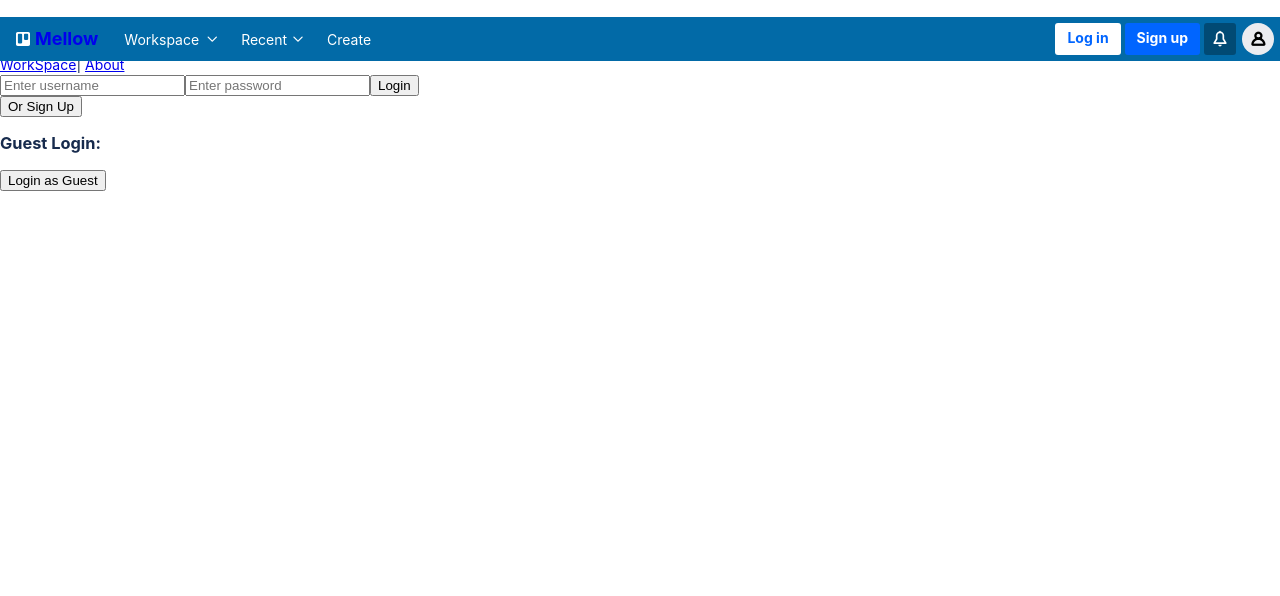
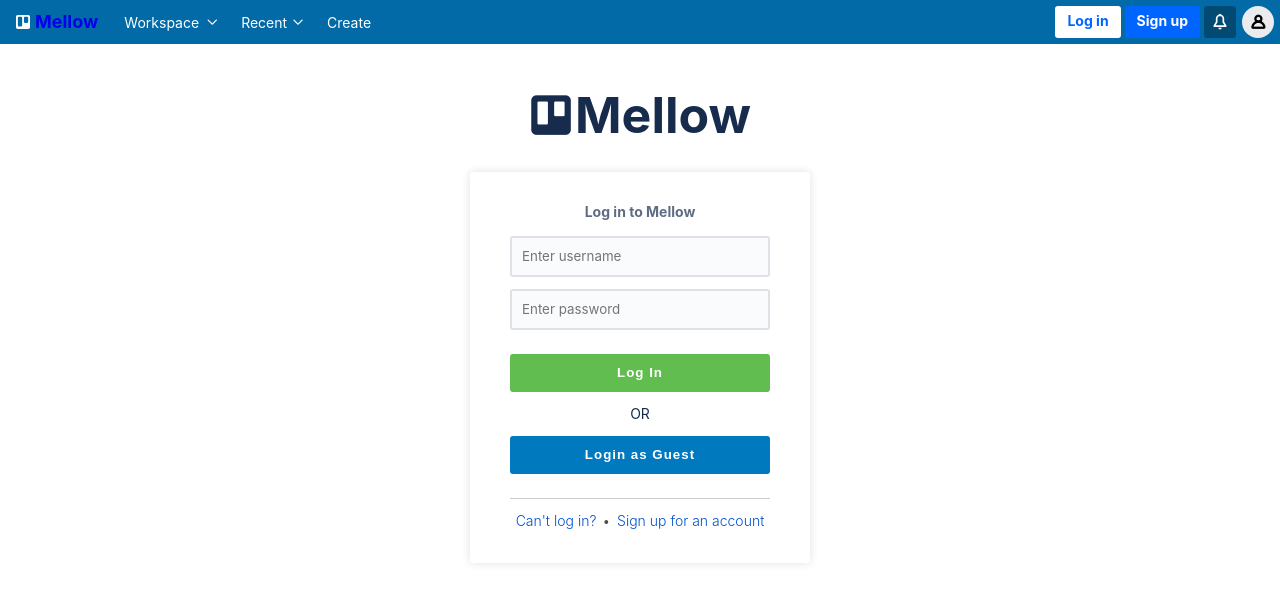
Before and after one commit to ylazarus/mellow-frontend, a Vue app: page /#/login in a window 1280 px wide. Shown: the top 596 px of the page. Built offline with nearby package versions, Linux system fonts and the light colour scheme; no server answers; what v-calendar, vue-unsplash would draw is missing.

Commit message:
login page designed

```diff
--- /dev/null
+++ b/src/styles/scss/cmps/_login-page.scss
@@ -0,0 +1,120 @@
+.login-page {
+  display: flex;
+  flex-direction: column;
+  align-items: center;
+  min-height: 380px;
+
+  .login-logo-header {
+    margin-top: 100px;
+    margin-right: 4px;
+    font-size: 50px;
+    display: flex;
+    align-items: center;
+    .login-icon {
+      margin-top: 6px;
+      span:before {
+        font-family: trellicons;
+        content: "";
+        font-size: 50px;
+      }
+    }
+  }
+
+  .main-login-container {
+    display: flex;
+    flex-direction: column;
+    align-items: center;
+    max-width: 400px;
+    border-radius: 3px;
+    padding: 30px 40px;
+    min-height: 380px;
+    box-shadow: 0 0 10px rgb(0 0 0 / 12%);
+    width: 340px;
+
+    .login-welcome-msg {
+      color: #5e6c84;
+      font-weight: 700;
+    }
+
+    .login-form-container {
+      width: 100%;
+
+      .log-out-button {
+      }
+
+      .sign-in-form,
+      .sign-up-form {
+        display: flex;
+        align-items: center;
+        flex-direction: column;
+        height: 250px;
+
+        .login-form-input {
+          font-family: -apple-system, BlinkMacSystemFont, "Segoe UI", Roboto,
+            Oxygen, Ubuntu, Cantarell, "Open Sans", "Helvetica Neue", sans-serif;
+          height: 44px;
+          margin: 0px 0px 12px 0px;
+          background-color: #fafbfc;
+          border: none;
+          box-shadow: inset 0 0 0 2px #dfe1e6;
+          border-radius: 3px;
+          padding-inline-start: 12px;
+          width: 100%;
+        }
+
+        .login-button {
+          color: #fff;
+          background-color: #61bd4f;
+          user-select: none;
+          border: none;
+          font-weight: 700;
+          letter-spacing: 1px;
+          border-radius: 3px;
+          display: flex;
+          align-items: center;
+          justify-content: center;
+          width: 100%;
+          overflow: hidden;
+          white-space: nowrap;
+          padding: 12px;
+          text-overflow: ellipsis;
+          margin: 12px 0;
+
+          &.guest {
+            background-color: $trello-blue;
+          }
+          .or-div {
+            color: #4d4d4d;
+            font-size: 12px;
+            margin-top: 6px;
+          }
+        }
+      }
+      hr {
+        margin: 12px 0;
+      }
+
+      .signup-select-container {
+          display: flex;
+          justify-content: center;
+        .sign-up-toggle {
+          cursor: pointer;
+          color: #0052cc;
+          font-weight: 300;
+
+          &:hover {
+            text-decoration: underline;
+          }
+        }
+        .trello-dot::before {
+          margin: 0 8px 0 4px;
+          font-family: trellicons;
+          content: "\2022";
+          color: #4d4d4d;
+          font-size: 16px;
+          margin-left: 7px;
+        }
+      }
+    }
+  }
+}
--- a/src/styles/scss/main.scss
+++ b/src/styles/scss/main.scss
@@ -34,3 +34,4 @@
 @import "cmps/checklist-active";
 @import "cmps/attached-img-preview";
 @import "cmps/dashboard-preview";
+@import "cmps/login-page";
--- a/src/views/login-page.vue
+++ b/src/views/login-page.vue
@@ -1,30 +1,69 @@
 
 <template>
-  <section class="login-page-container">
-    <h1>Welcome, please log in or sign up!</h1>
-    <router-link to="/board">WorkSpace</router-link>|
-    <router-link to="/about">About</router-link>
+  <section class="login-page">
+    <h1 class="login-logo-header">
+      <div class="login-icon"><span></span></div>
+      Mellow
+    </h1>
 
-    <button v-if="loggedinUser" @click="doLogout">Logout {{ loggedinUser.username }}</button>
-    <br />
-    <router-link to="/board" v-if="loggedinUser">To WorkSpace</router-link>
-    <section v-else>
-      <form v-if="isSignIn" @submit.prevent="doLogin">
-        <input type="text" v-model="loginCred.username" placeholder="Enter username" />
-        <input type="text" v-model="loginCred.password" placeholder="Enter password" />
-        <button>Login</button>
-      </form>
-      <button @click="toggleLoginSignUp">{{ loginSignUpButton }}</button>
-      <br />
-      <form v-if="!isSignIn" @submit.prevent="doSignup">
-        <input type="text" v-model="signupCred.fullname" placeholder="Enter your full name" />
-        <input type="text" v-model="signupCred.username" placeholder="Enter username" />
-        <input type="text" v-model="signupCred.password" placeholder="Enter password" />
-        <button>Login</button>
-      </form>
-      <h3>Guest Login:</h3>
-      <button @click="guestLogin">Login as Guest</button>
-    </section>
+    <div class="main-login-container">
+      <p class="login-welcome-msg">Log in to Mellow</p>
+
+      <button class="log-out-button" v-if="loggedinUser" @click="doLogout">
+        Logout {{ loggedinUser.username }}
+      </button>
+      <section class="login-form-container" v-else>
+        <form class="sign-in-form" v-if="isSignIn" @submit.prevent="doLogin">
+          <input
+            class="login-form-input"
+            type="text"
+            v-model="loginCred.username"
+            placeholder="Enter username"
+          />
+          <input
+            class="login-form-input"
+            type="password"
+            v-model="loginCred.password"
+            placeholder="Enter password"
+          />
+          <button class="login-button">Log In</button>
+          <div class="or-div">OR</div>
+          <button class="login-button guest" @click="guestLogin">
+            Login as Guest
+          </button>
+        </form>
+
+        <form class="sign-up-form" v-if="!isSignIn" @submit.prevent="doSignup">
+          <input
+            class="login-form-input"
+            type="text"
+            v-model="signupCred.fullname"
+            placeholder="Enter your full name"
+          />
+          <input
+            class="login-form-input"
+            type="text"
+            v-model="signupCred.username"
+            placeholder="Enter username"
+          />
+          <input
+            class="login-form-input"
+            type="password"
+            v-model="signupCred.password"
+            placeholder="Enter password"
+          />
+          <button class="login-button">Login</button>
+        </form>
+        <hr class="thin-hr" />
+        <div class="signup-select-container">
+        <a class="sign-up-toggle" @click="toggleLoginSignUp"> Can't log in?</a>
+        <span class="trello-dot"></span>
+        <a class="sign-up-toggle" @click="toggleLoginSignUp">{{
+          loginSignUpButton
+        }}</a>
+        </div>
+      </section>
+    </div>
   </section>
 </template>
 
@@ -44,11 +83,11 @@ export default {
       return this.$store.getters.loggedinUser;
     },
     loginSignUpButton() {
-      return (this.isSignIn) ? 'Or Sign Up' : 'Back To Login'
-    }
+      return this.isSignIn ? "Sign up for an account" : "Back";
+    },
   },
   created() {
-    this.loadUsers()
+    this.loadUsers();
   },
   methods: {
     async doLogin() {
@@ -86,7 +125,7 @@ export default {
       }
     },
     toggleLoginSignUp() {
-      this.isSignIn = !this.isSignIn
+      this.isSignIn = !this.isSignIn;
     },
     async removeUser(userId) {
       try {
```
